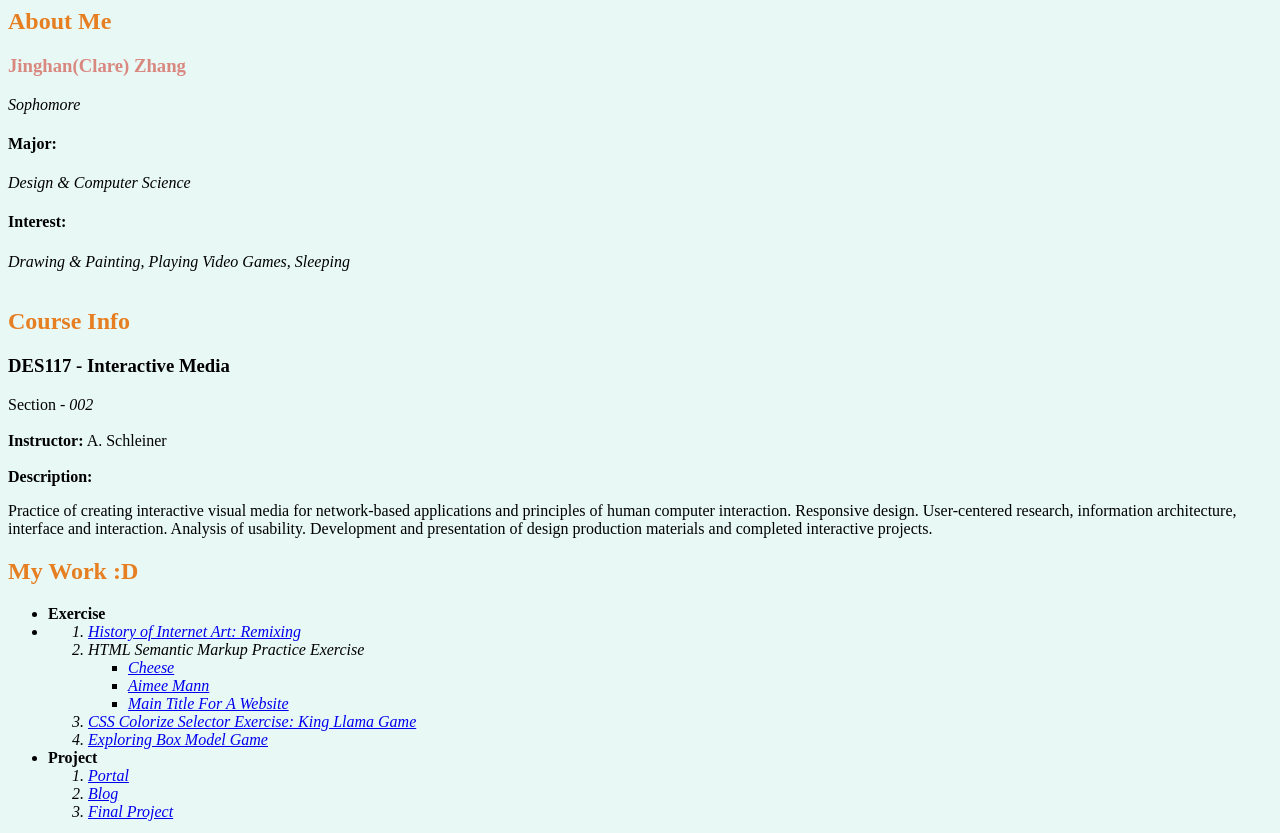
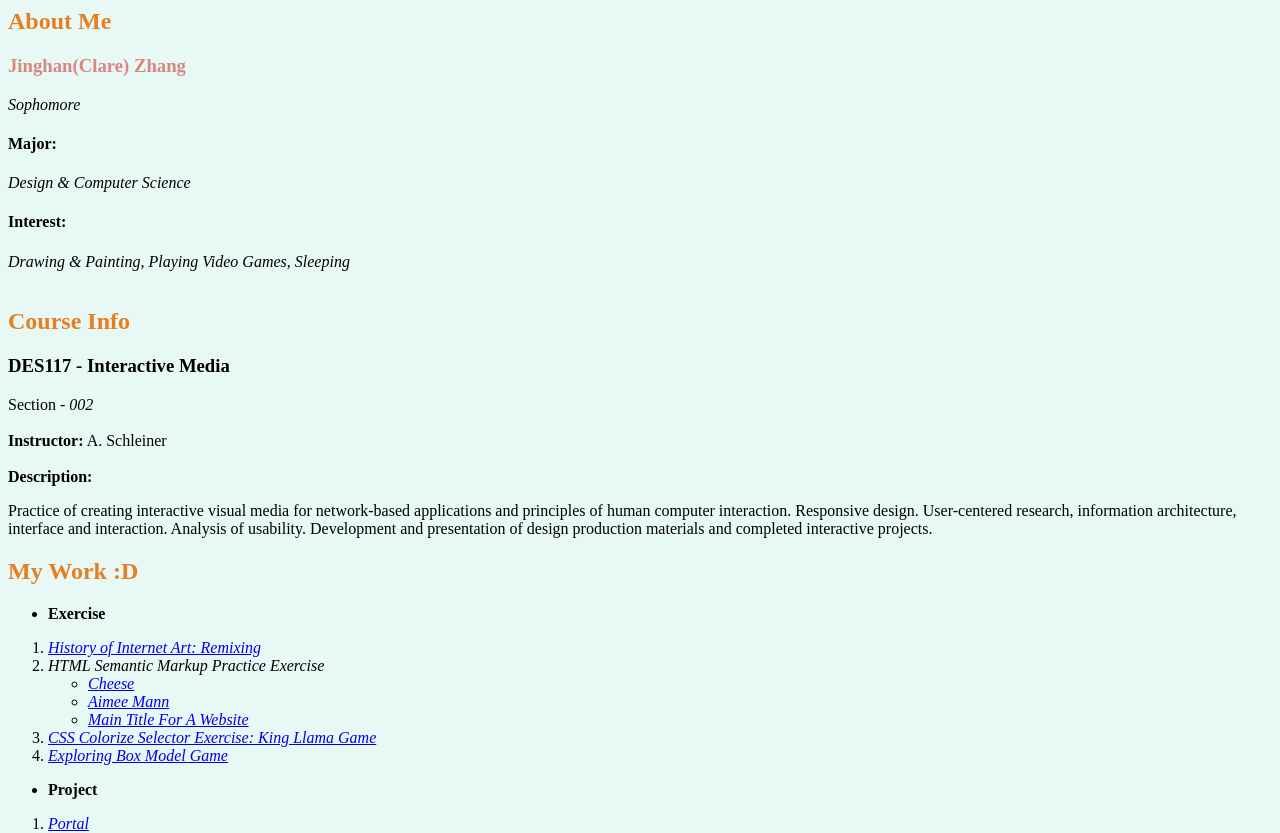
Before and after one commit to JinghanZhang/des.github.io, a plain HTML site: page index.html in a window 1280 px wide. Shown: the part 108-941 px from the top of the page. Drawn offline with Linux system fonts and the light colour scheme.

Commit message:
dddlisst

```diff
--- a/index.html
+++ b/index.html
@@ -1,8 +1,7 @@
-
 <!doctype html>
-<head>
 <html>
 
+<head>
   <style>
     body {
       background-color: #E8F8F5;
@@ -25,15 +24,18 @@ body {
       <section>
         <h2><span style = "color:#E67E22;">About Me</span></h2>
         <h3><span style = "color:#D98880;">Jinghan(Clare) Zhang</span></h3><i>Sophomore</i>
-        <h4>Major:</h4> <P><i>Design & Computer Science</i></P>
-        <h4>Interest:</h4> <P><i>Drawing & Painting, Playing Video Games, Sleeping</i>
+        <h4>Major:</h4>
+        <P><i>Design & Computer Science</i></P>
+        <h4>Interest:</h4>
+        <P><i>Drawing & Painting, Playing Video Games, Sleeping</i>
           <br><br></P>
 
           <h2><span style = "color:#E67E22;">Course Info</span></h2>
           <p><h3>DES117 - Interactive Media</h3>Section - <i>002</i>
             <br><br> <b>Instructor:</b> A. Schleiner <br><br>
             <b>Description:</b><br>
-  <p>Practice of creating interactive visual media for network-based applications and principles of human computer interaction. Responsive design. User-centered research, information architecture, interface and interaction. Analysis of usability. Development and presentation of design production materials and completed interactive projects.</p>
+            <p>Practice of creating interactive visual media for network-based applications and principles of human computer interaction. Responsive design. User-centered research, information architecture, interface and interaction. Analysis of
+              usability. Development and presentation of design production materials and completed interactive projects.</p>
 
       </section>
 
@@ -41,24 +43,29 @@ body {
         <h2><span style = "color:#E67E22;">My Work :D</span></h2>
         <ul>
           <li><strong>Exercise</strong></li>
-          <li><ol>
-            <em><li><a href= "storyremix.html">History of Internet Art: Remixing</a></li></em>
-            <em><li>HTML Semantic Markup Practice Exercise</li></em>
+        </ul>
+
+          <ol>
+            <li><em><a href= "storyremix.html">History of Internet Art: Remixing</a></em></li>
+            <li><em>HTML Semantic Markup Practice Exercise</em></li>
+
               <ul>
-              <em><li><a href = "01.html">Cheese</a></li></em>
-              <em><li><a href = "02.html">Aimee Mann</a></li></em>
-              <em><li><a href = "03.html">Main Title For A Website</a></li></em>
+                <li><em><a href = "01.html">Cheese</a></em></li>
+                <li><em><a href = "02.html">Aimee Mann</a></em></li>
+                <li><em><a href = "03.html">Main Title For A Website</a></em></li>
               </ul>
-            <em><li><a href= "zhang-lin.html">CSS Colorize Selector Exercise: King Llama Game</a></li></em>
-            <em><li><a href= "boxmodel-game.html">Exploring Box Model Game</a></li></em>
-          </ol></li>
+
+            <li><em><a href= "zhang-lin.html">CSS Colorize Selector Exercise: King Llama Game</a></em></li>
+            <li><em><a href= "boxmodel-game.html">Exploring Box Model Game</a></em></li>
+          </ol>
+        <ul>
           <li><strong>Project</strong></li>
+        </ul>
           <ol>
-            <em><li><a href= " ">Portal</a></li></em>
-            <em><li><a href= " ">Blog</a></li></em>
-            <em><li><a href= " ">Final Project</a></li></em>
+            <li><em><a href= " ">Portal</a></em></li>
+            <li><em><a href= " ">Blog</a></em></li>
+            <li><em><a href= " ">Final Project</a></em></li>
           </ol>
-        </ul>
         <img src="pic3.jpg" alt="pic">
       </section>
 
@@ -77,4 +84,5 @@ body {
     </div>
   </main>
 </body>
+
 </html>
```
Lines whose indentation alone changed are shown as unchanged.
